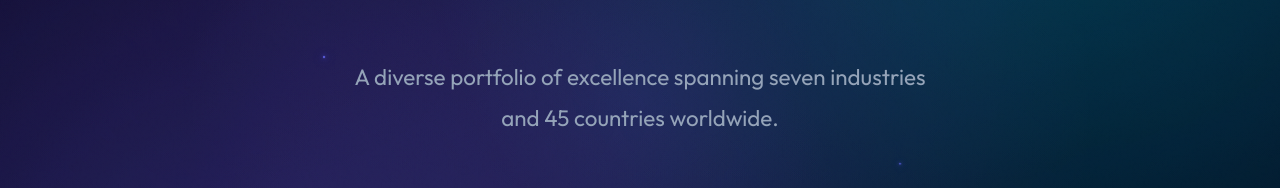
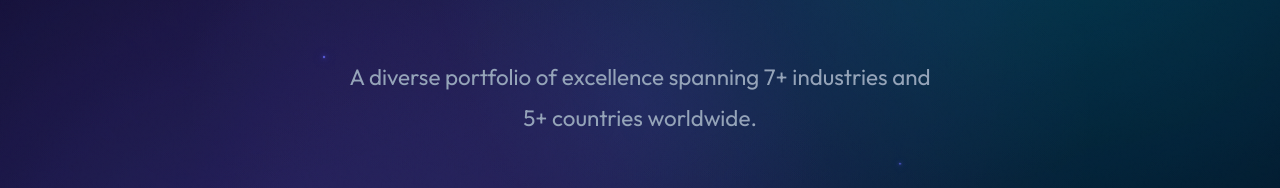
Before and after one commit to Zainshk64/bizrolin, a React (Vite) app: page /brands in a window 1280 px wide. Shown: the part 299-487 px from the top of the page. Built offline with nearby package versions, Linux system fonts and the light colour scheme.

Commit message:
Minor Changes

```diff
--- a/src/pages/Brands.jsx
+++ b/src/pages/Brands.jsx
@@ -180,7 +180,7 @@ const Brands = () => {
                 <section className="brands-hero">
                     <div className="brands-hero-content">
                         <h1>Our <span className="text-gradient">Brands</span></h1>
-                        <p>A diverse portfolio of excellence spanning seven industries and 45 countries worldwide.</p>
+                        <p>A diverse portfolio of excellence spanning 7+ industries and 5+ countries worldwide.</p>
                     </div>
                 </section>
 
```
